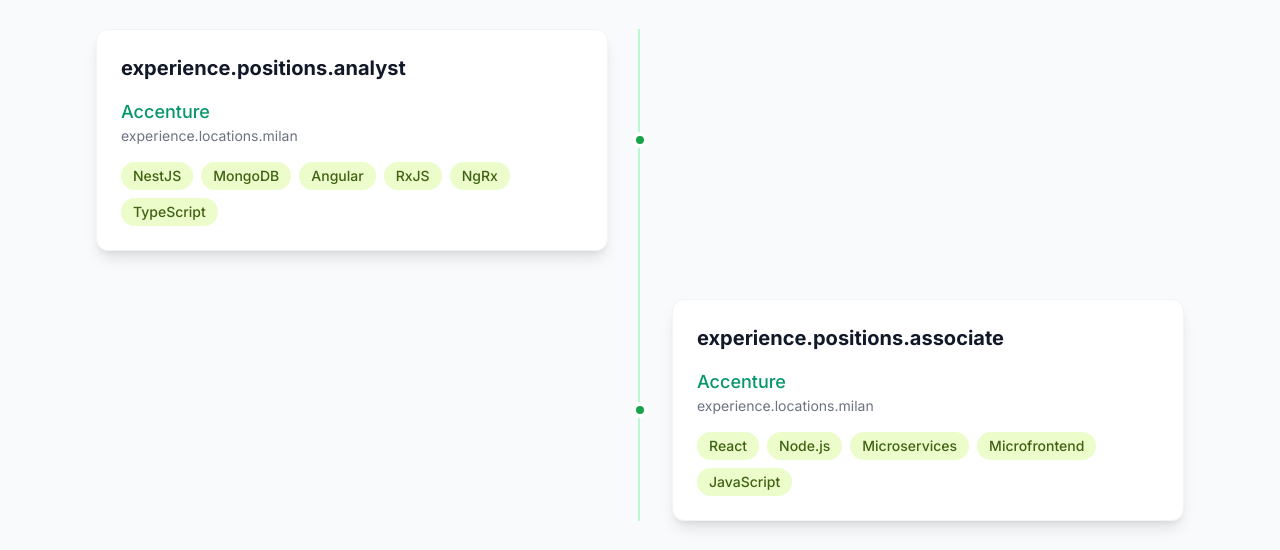
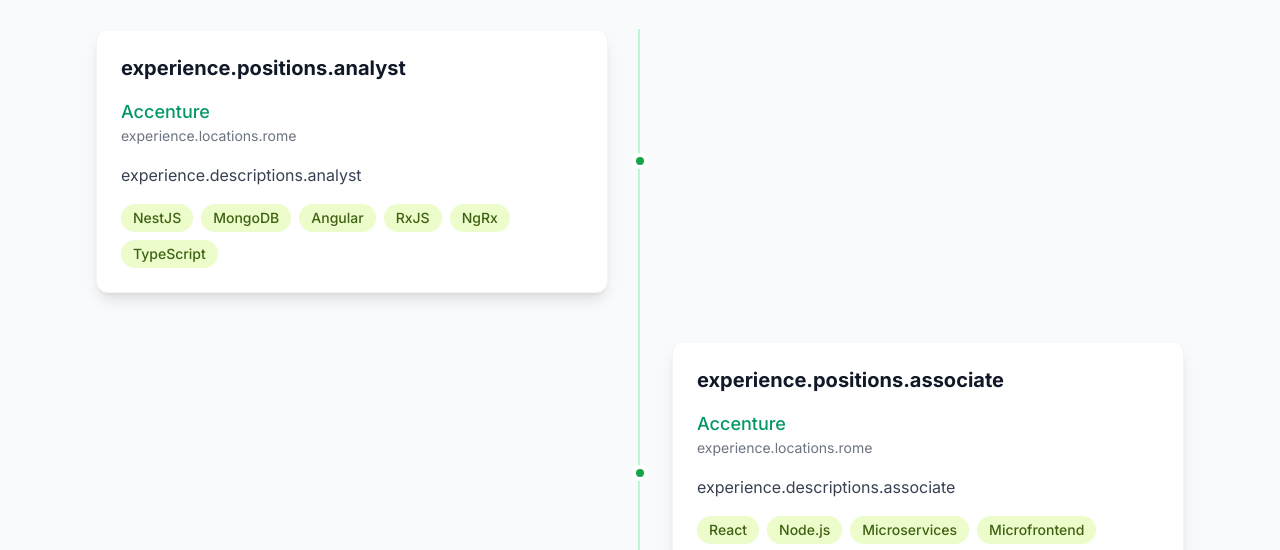
Before and after one commit to Roberto286/portfolio, a React (Vite) app: page / in a window 1280 px wide. Shown: the part 2280-2830 px from the top of the page. Built offline with nearby package versions, Linux system fonts and the light colour scheme.

Commit message:
fix: labels

```diff
--- a/src/config/experience.config.js
+++ b/src/config/experience.config.js
@@ -3,7 +3,7 @@
     id: 1,
     position: 'experience.positions.analyst',
     company: 'Accenture',
-    location: 'experience.locations.milan',
+    location: 'experience.locations.rome',
     period: 'experience.periods.current',
     technologies: [
       'NestJS',
@@ -24,7 +24,7 @@
     id: 2,
     position: 'experience.positions.associate',
     company: 'Accenture',
-    location: 'experience.locations.milan',
+    location: 'experience.locations.rome',
     period: 'experience.periods.associate',
     technologies: [
       'React',
--- a/src/i18n/locales/it.json
+++ b/src/i18n/locales/it.json
@@ -44,6 +44,10 @@
     "present": "Presente",
     "positions": {
       "analyst": "Custom Software Engineering Analyst"
+    },
+    "descriptions": { "analyst": "blablabla" },
+    "locations": {
+      "rome": "Roma"
     }
   },
   "projects": {
--- a/src/sections/Experience.jsx
+++ b/src/sections/Experience.jsx
@@ -56,13 +56,12 @@
                         {experience.company}
                       </p>
                       <p className="text-sm text-gray-500 dark:text-gray-400">
-                        {experience.location}
+                        {t(experience.location)}
                       </p>
                     </div>
 
                     <p className="text-gray-700 dark:text-gray-300 mb-4 leading-relaxed">
-                      {experience.description[i18n.language] ||
-                        experience.description.en}
+                      {t(experience.description)}
                     </p>
 
                     <div className="flex flex-wrap gap-2">
```
